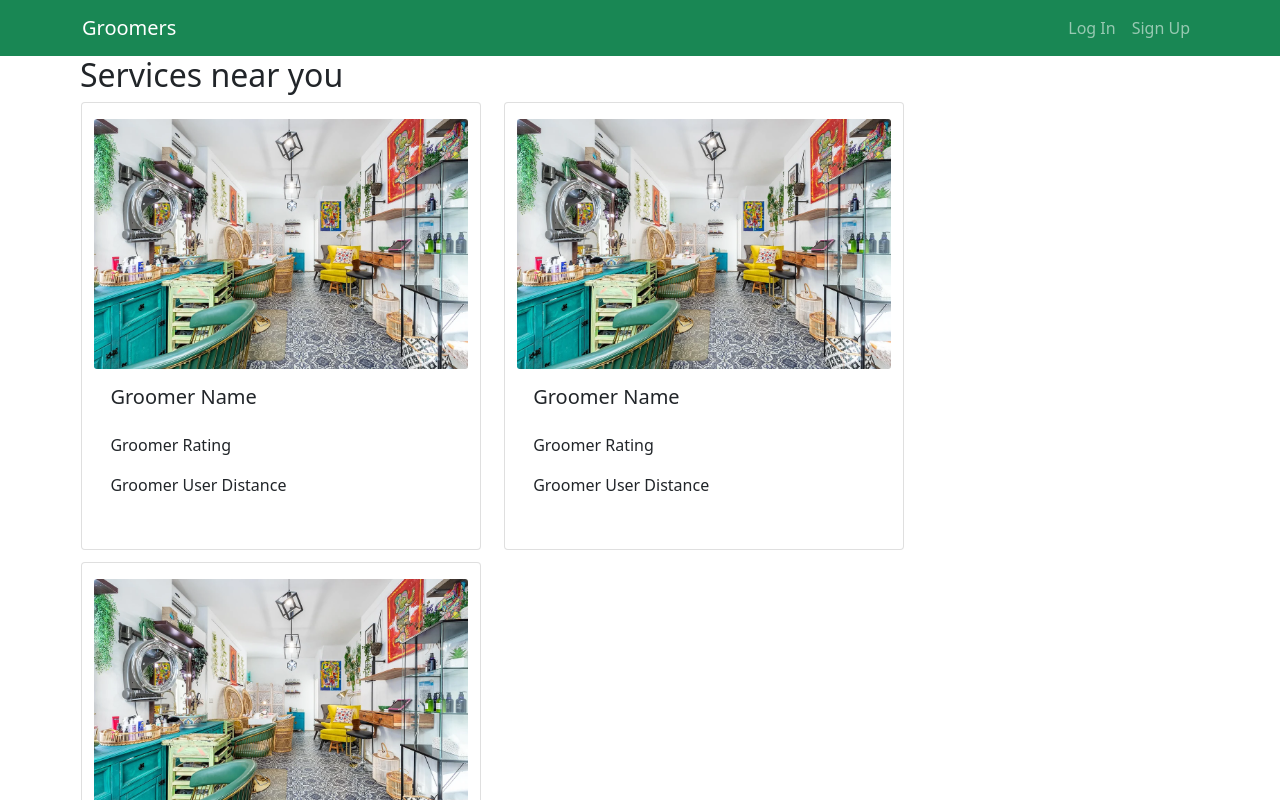
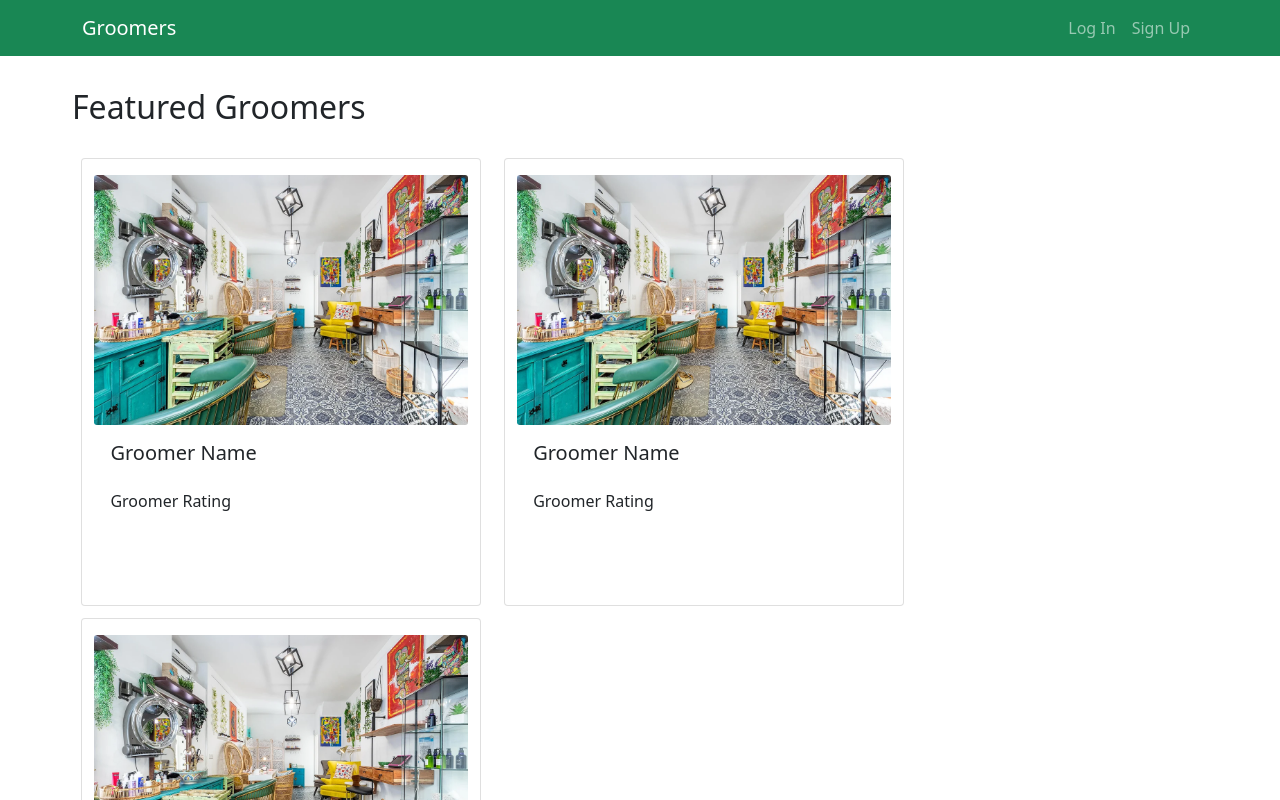
Before and after one commit to Cecily-R/groomers, a React (Create React App) app in the folder frontend/: page / in a window 1280 px wide. Shown: the top 800 px of the page. Built offline with nearby package versions, Linux system fonts and the light colour scheme.

Commit message:
Bootstrap and CSS changes

```diff
--- a/frontend/src/App.js
+++ b/frontend/src/App.js
@@ -1,6 +1,5 @@
 import Navigation from './components/navbar/Navbar';
 import RouteNames from './Routes';
-
 
 function App () {
 
--- a/frontend/src/Routes.js
+++ b/frontend/src/Routes.js
@@ -1,7 +1,10 @@
 import Home from './pages/home/Home';
 import LogInForm from './components/login/LogInForm'
 import SignUpForm from './components/signup/SignUpForm'
-import { Routes, Route } from 'react-router-dom';
+import { Routes,
+         Route,
+         Navigate,
+         useNavigate } from 'react-router-dom';
 
 function RouteNames () {
   return (
--- a/frontend/src/components/groomer/GroomerSnapShot.js
+++ b/frontend/src/components/groomer/GroomerSnapShot.js
@@ -11,7 +11,6 @@ const GroomerSnapShot = () => {
       <Card.Title>Groomer Name</Card.Title>
       <Card.Body>
         <Card.Text>Groomer Rating</Card.Text>
-        <Card.Text>Groomer User Distance</Card.Text>
       </Card.Body>
     </Card>
   );
--- a/frontend/src/pages/feed/Feed.css
+++ b/frontend/src/pages/feed/Feed.css
@@ -1,5 +1,5 @@
-h2 {
-  margin: 2rem 5rem;
+h2.title {
+ margin: 2rem 0rem 2rem 4.5rem;
 }
 
 .card {
--- a/frontend/src/pages/feed/Feed.js
+++ b/frontend/src/pages/feed/Feed.js
@@ -10,13 +10,8 @@ const Feed = () => {
 
   return(
     <>
-      <h2>Services near you</h2>
+      <h2 className="title">Featured Groomers </h2>
       <Container>
-        <Row>
-          <GroomerSnapShot />
-          <GroomerSnapShot />
-          <GroomerSnapShot />
-        </Row>
         <Row>
           <GroomerSnapShot />
           <GroomerSnapShot />
```
